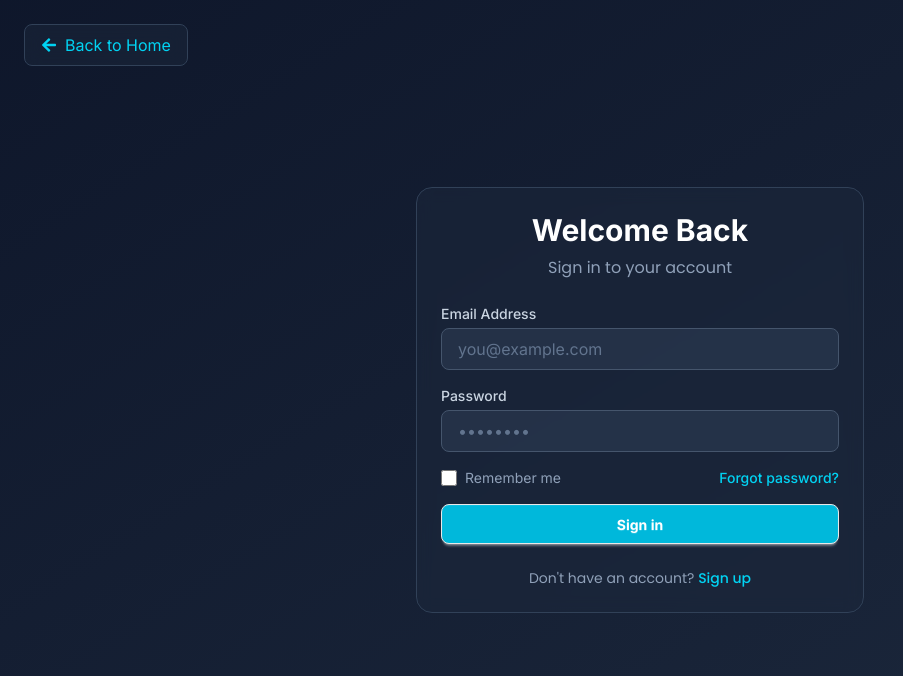
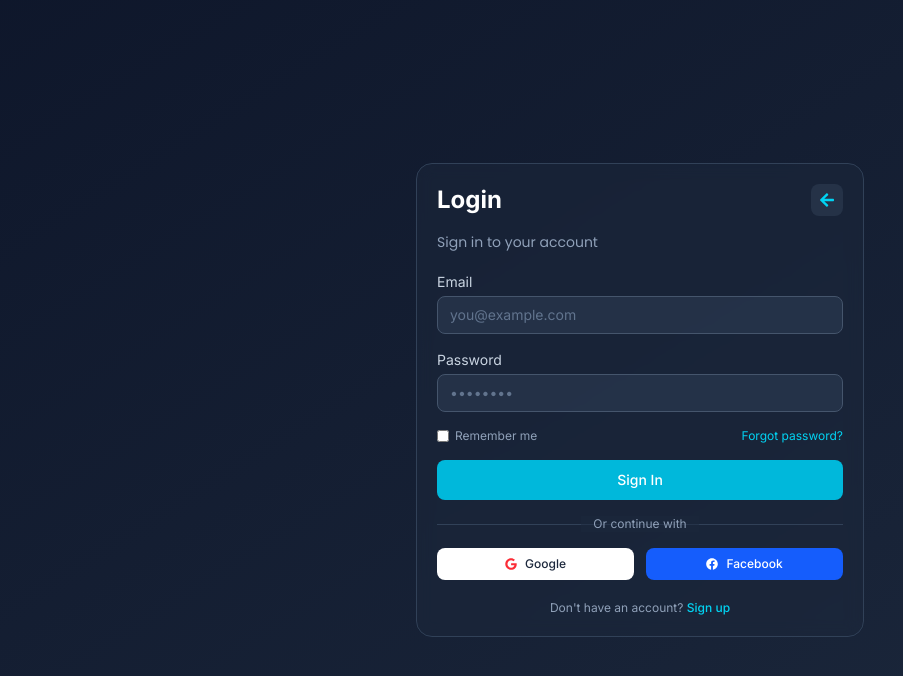
Before and after one commit to rashedulraha/Fire-Base-Authentication, a React (Vite) app: page /login in a window 1280 px wide. Shown: the top 676 px of the page, without its empty margins (0-903 px from the left). Built offline with nearby package versions, Linux system fonts and the light colour scheme; no server answers.

Commit message:
update login form and register and adding login and register with google

```diff
--- a/src/Components/Navbar/Navbar.jsx
+++ b/src/Components/Navbar/Navbar.jsx
@@ -53,7 +53,7 @@ const Navbar = () => {
 
         <button className="bg-cyan-500 hover:bg-cyan-400 text-white  px-6 py-2 rounded-md font-semibold cursor-pointer transition  duration-300 transform hover:scale-105">
           {user ? (
-            <a onClick={handleSignOut}>Sign Out </a>
+            <a onClick={handleSignOut}>Logout </a>
           ) : (
             <Link to={"/login"}>Login</Link>
           )}
--- a/src/Pages/Login.jsx
+++ b/src/Pages/Login.jsx
@@ -1,121 +1,149 @@
 import { useContext } from "react";
-import { FaArrowLeft } from "react-icons/fa";
-import { Link, useLocation } from "react-router";
+import { FaArrowLeft, FaGoogle, FaFacebook } from "react-icons/fa";
+import { Link, useLocation, useNavigate } from "react-router";
 import { AuthContext } from "../AuthContext/AuthContext";
 import { toast } from "react-toastify";
 
 const Login = () => {
-  const { signInUser } = useContext(AuthContext);
+  const { signInUser, signInWithGoogle, signInWithFacebook } =
+    useContext(AuthContext);
+  const location = useLocation();
+  const navigate = useNavigate();
 
-  const location = useLocation();
-  console.log(location);
-
-  //!  handleLogin function
   const handleLogin = (event) => {
     event.preventDefault();
     const email = event.target.email.value;
     const password = event.target.password.value;
 
     signInUser(email, password)
-      .then((result) => {
-        console.log(result);
-        toast.success("successfully login ");
+      .then(() => {
+        toast.success("Successfully logged in");
+        navigate(location.state || "/");
       })
       .catch((error) => {
-        console.log(error.message);
         toast.error(error.message);
       });
   };
 
-  //
+  const handleGoogleLogin = () => {
+    signInWithGoogle()
+      .then(() => {
+        toast.success("Successfully logged in with Google");
+        navigate(location.state || "/");
+      })
+      .catch((error) => {
+        toast.error(error.message);
+      });
+  };
+
+  const handleFacebookLogin = () => {
+    signInWithFacebook()
+      .then(() => {
+        toast.success("Successfully logged in with Facebook");
+        navigate(location.state || "/");
+      })
+      .catch((error) => {
+        toast.error(error.message);
+      });
+  };
+
   return (
-    <div className="h-screen bg-gradient-to-br from-slate-900 to-slate-800 flex items-center justify-center p-4 overflow-hidden relative">
-      {/* Back to Home Button - Outside the card, top left */}
-      <div className="absolute top-6 left-6">
+    <div className="h-screen bg-gradient-to-br from-slate-900 to-slate-800 flex items-center justify-center p-4">
+      <div className="w-full max-w-md bg-slate-800/50 backdrop-blur-sm rounded-2xl border border-slate-700 p-5">
+        {/* Header */}
+        <div className="flex items-center justify-between mb-4">
+          <h1 className="text-2xl font-bold text-white">Login</h1>
           <Link
             to="/"
-          className="inline-flex items-center text-cyan-400 hover:text-cyan-300 transition duration-300 bg-slate-800/50 backdrop-blur-sm px-4 py-2 rounded-lg border border-slate-700">
-          <FaArrowLeft className="mr-2" />
-          Back to Home
+            className="p-2 rounded-lg bg-slate-700/50 text-cyan-400 hover:bg-slate-700 transition-colors">
+            <FaArrowLeft />
           </Link>
         </div>
 
-      <div className="bg-slate-800/50 backdrop-blur-sm rounded-2xl border border-slate-700 p-6 w-full max-w-md max-h-[90vh] overflow-y-auto">
-        <div className="text-center mb-6">
-          <h1 className="text-3xl font-bold text-white mb-2">Welcome Back</h1>
-          <p className="text-slate-400">Sign in to your account</p>
-        </div>
+        <p className="text-slate-400 mb-5 text-sm">Sign in to your account</p>
 
+        {/* Login Form */}
         <form onSubmit={handleLogin} className="space-y-4">
           <div>
-            <label
-              htmlFor="email"
-              className="block text-sm font-medium text-slate-300 mb-1">
-              Email Address
-            </label>
+            <label className="block text-sm text-slate-300 mb-1">Email</label>
             <input
+              type="email"
               name="email"
-              type="email"
-              className="w-full bg-slate-700/50 border border-slate-600 rounded-lg px-4 py-2 text-white placeholder-slate-500 focus:outline-none focus:ring-2 focus:ring-cyan-500 focus:border-transparent"
               placeholder="you@example.com"
+              className="w-full bg-slate-700/50 border border-slate-600 rounded-lg px-3 py-2 text-white placeholder-slate-500 focus:outline-none focus:ring-2 focus:ring-cyan-500 text-sm"
+              required
             />
           </div>
 
           <div>
-            <label
-              htmlFor="password"
-              className="block text-sm font-medium text-slate-300 mb-1">
+            <label className="block text-sm text-slate-300 mb-1">
               Password
             </label>
             <input
+              type="password"
               name="password"
-              type="password"
-              className="w-full bg-slate-700/50 border border-slate-600 rounded-lg px-4 py-2 text-white placeholder-slate-500 focus:outline-none focus:ring-2 focus:ring-cyan-500 focus:border-transparent"
               placeholder="••••••••"
+              className="w-full bg-slate-700/50 border border-slate-600 rounded-lg px-3 py-2 text-white placeholder-slate-500 focus:outline-none focus:ring-2 focus:ring-cyan-500 text-sm"
+              required
             />
           </div>
 
-          <div className="flex items-center justify-between">
-            <div className="flex items-center">
+          <div className="flex items-center justify-between text-xs">
+            <label className="flex items-center text-slate-400">
               <input
-                name="remember-me"
                 type="checkbox"
-                className="h-4 w-4 text-cyan-500 focus:ring-cyan-500 border-slate-600 rounded bg-slate-700"
+                className="mr-1.5 h-3 w-3 rounded border-slate-600 bg-slate-700 text-cyan-500 focus:ring-cyan-500"
               />
-              <label
-                htmlFor="remember-me"
-                className="ml-2 block text-sm text-slate-400">
               Remember me
             </label>
-            </div>
-
-            <div className="text-sm">
-              <Link
-                to={"/"}
-                className="font-medium text-cyan-400 hover:text-cyan-300">
+            <Link to="/" className="text-cyan-400 hover:text-cyan-300">
               Forgot password?
             </Link>
           </div>
+
+          <button
+            type="submit"
+            className="w-full bg-cyan-500 hover:bg-cyan-400 text-white font-medium py-2.5 rounded-lg transition duration-300 text-sm">
+            Sign In
+          </button>
+        </form>
+
+        {/* Divider */}
+        <div className="relative my-4">
+          <div className="absolute inset-0 flex items-center">
+            <div className="w-full border-t border-slate-700"></div>
+          </div>
+          <div className="relative flex justify-center text-xs">
+            <span className="px-3 bg-slate-800/50 text-slate-400">
+              Or continue with
+            </span>
+          </div>
         </div>
 
-          <div className="flex-3">
+        {/* Social Login */}
+        <div className="grid grid-cols-2 gap-3">
           <button
-              type="submit"
-              className="btn w-full bg-cyan-500 hover:bg-cyan-400 text-white font-bold py-2 px-4 rounded-lg transition duration-300 cursor-pointer ">
-              Sign in
+            onClick={handleGoogleLogin}
+            className="flex items-center justify-center gap-2 bg-white text-slate-800 hover:bg-slate-100 font-medium py-2 rounded-lg transition duration-300 text-xs">
+            <FaGoogle className="text-red-500" />
+            Google
+          </button>
+          <button
+            onClick={handleFacebookLogin}
+            className="flex items-center justify-center gap-2 bg-blue-600 text-white hover:bg-blue-700 font-medium py-2 rounded-lg transition duration-300 text-xs">
+            <FaFacebook />
+            Facebook
           </button>
         </div>
-        </form>
 
-        <div className="mt-6 text-center">
-          <p className="text-sm text-slate-400">
+        {/* Footer */}
+        <div className="mt-5 text-center text-xs text-slate-400">
           Don't have an account?{" "}
           <Link
-              to={"/registration"}
-              className="font-medium text-cyan-400 hover:text-cyan-300">
+            to="/registration"
+            className="text-cyan-400 hover:text-cyan-300 font-medium">
             Sign up
           </Link>
-          </p>
         </div>
       </div>
     </div>
--- a/src/Pages/Register.jsx
+++ b/src/Pages/Register.jsx
@@ -1,11 +1,12 @@
 import { useContext } from "react";
-import { FaArrowLeft } from "react-icons/fa";
+import { FaArrowLeft, FaGoogle, FaFacebook } from "react-icons/fa";
 import { Link } from "react-router";
 import { AuthContext } from "../AuthContext/AuthContext";
 import { toast } from "react-toastify";
 
 const Register = () => {
-  const { createUser } = useContext(AuthContext);
+  const { createUser, signInWithGoogle, signInWithFacebook } =
+    useContext(AuthContext);
 
   //
   const handleRegister = (event) => {
@@ -14,7 +15,6 @@ const Register = () => {
     const password = event.target.password.value;
 
     //  call function to create user
-
     createUser(email, password)
       .then((result) => {
         console.log(result);
@@ -25,27 +25,48 @@ const Register = () => {
         toast.error(error.message);
       });
   };
+
+  // Handle Google login
+  const handleGoogleLogin = () => {
+    signInWithGoogle()
+      .then((result) => {
+        console.log(result);
+        toast.success("Successfully registered with Google");
+      })
+      .catch((error) => {
+        console.log(error.message);
+        toast.error(error.message);
+      });
+  };
+
+  // Handle Facebook login
+  const handleFacebookLogin = () => {
+    signInWithFacebook()
+      .then((result) => {
+        console.log(result);
+        toast.success("Successfully registered with Facebook");
+      })
+      .catch((error) => {
+        console.log(error.message);
+        toast.error(error.message);
+      });
+  };
+
   return (
-    <div className="h-screen bg-gradient-to-br from-slate-900 to-slate-800 flex items-center justify-center p-4 overflow-hidden relative">
-      {/* Back to Home Button - Outside the card, top left */}
-      <div className="absolute top-6 left-6">
+    <div className="h-screen bg-gradient-to-br from-slate-900 to-slate-800 flex items-center justify-center p-4 overflow-hidden">
+      <div className="bg-slate-800/50 backdrop-blur-sm rounded-2xl border border-slate-700 p-4 w-full max-w-md">
+        <div className="flex justify-between items-center mb-4">
+          <h1 className="text-2xl font-bold text-white">Create Account</h1>
           <Link
             to="/"
-          className="inline-flex items-center text-cyan-400 hover:text-cyan-300 transition duration-300 bg-slate-800/50 backdrop-blur-sm px-4 py-2 rounded-lg border border-slate-700">
-          <FaArrowLeft className="mr-2" />
-          Back to Home
+            className="text-cyan-400 hover:text-cyan-300 transition duration-300 bg-slate-800/50 backdrop-blur-sm p-2 rounded-lg border border-slate-700">
+            <FaArrowLeft />
           </Link>
         </div>
+        <p className="text-slate-400 mb-4">Sign up to get started</p>
 
-      <div className="bg-slate-800/50 backdrop-blur-sm rounded-2xl border border-slate-700 p-6 w-full max-w-md max-h-[90vh] overflow-y-auto">
-        <div className="text-center mb-6">
-          <h1 className="text-3xl font-bold text-white mb-2">Create Account</h1>
-          <p className="text-slate-400">Sign up to get started</p>
-        </div>
-
-        <form onSubmit={handleRegister} className="space-y-4">
+        <form onSubmit={handleRegister} className="space-y-3">
           <div>
-            {/* person name */}
             <label
               htmlFor="name"
               className="block text-sm font-medium text-slate-300 mb-1">
@@ -54,29 +75,27 @@ const Register = () => {
             <input
               type="text"
               name="name"
-              className="w-full bg-slate-700/50 border border-slate-600 rounded-lg px-4 py-2 text-white placeholder-slate-500 focus:outline-none focus:ring-2 focus:ring-cyan-500 focus:border-transparent"
+              className="w-full bg-slate-700/50 border border-slate-600 rounded-lg px-3 py-2 text-white placeholder-slate-500 focus:outline-none focus:ring-2 focus:ring-cyan-500 focus:border-transparent text-sm"
               placeholder="Full Name"
             />
           </div>
 
           <div>
-            {/* Person email */}
             <label
               htmlFor="email"
               className="block text-sm font-medium text-slate-300 mb-1">
-              Email Address
+              Email
             </label>
             <input
               type="email"
               name="email"
-              className="w-full bg-slate-700/50 border border-slate-600 rounded-lg px-4 py-2 text-white placeholder-slate-500 focus:outline-none focus:ring-2 focus:ring-cyan-500 focus:border-transparent"
+              className="w-full bg-slate-700/50 border border-slate-600 rounded-lg px-3 py-2 text-white placeholder-slate-500 focus:outline-none focus:ring-2 focus:ring-cyan-500 focus:border-transparent text-sm"
               placeholder="you@example.com"
               required
             />
           </div>
 
           <div>
-            {/* person account password */}
             <label
               htmlFor="password"
               className="block text-sm font-medium text-slate-300 mb-1">
@@ -85,23 +104,21 @@ const Register = () => {
             <input
               name="password"
               type="password"
-              className="w-full bg-slate-700/50 border border-slate-600 rounded-lg px-4 py-2 text-white placeholder-slate-500 focus:outline-none focus:ring-2 focus:ring-cyan-500 focus:border-transparent"
+              className="w-full bg-slate-700/50 border border-slate-600 rounded-lg px-3 py-2 text-white placeholder-slate-500 focus:outline-none focus:ring-2 focus:ring-cyan-500 focus:border-transparent text-sm"
               placeholder="••••••••"
               required
             />
           </div>
 
-          <div className="flex items-center">
+          <div className="flex items-center text-xs">
             <input
               id="terms"
               name="terms"
               type="checkbox"
-              className="h-4 w-4 text-cyan-500 focus:ring-cyan-500 border-slate-600 rounded bg-slate-700"
+              className="h-3 w-3 text-cyan-500 focus:ring-cyan-500 border-slate-600 rounded bg-slate-700"
               required
             />
-            <label
-              htmlFor="terms"
-              className="ml-2 block text-sm text-slate-400">
+            <label htmlFor="terms" className="ml-1 text-slate-400">
               I agree to the{" "}
               <Link to={"/"} className="text-cyan-400 hover:text-cyan-300">
                 Terms and Conditions
@@ -109,21 +126,45 @@ const Register = () => {
             </label>
           </div>
 
-          <div className="flex-3">
           <button
             type="submit"
-              className="w-full bg-cyan-500 hover:bg-cyan-400 text-white font-bold py-2 px-4 rounded-lg transition duration-300">
+            className="w-full bg-cyan-500 hover:bg-cyan-400 text-white font-medium py-2 px-4 rounded-lg transition duration-300 text-sm">
             Sign Up
           </button>
-          </div>
         </form>
 
-        <div className="mt-6 text-center">
-          <p className="text-sm text-slate-400">
+        <div className="mt-4">
+          <div className="relative">
+            <div className="absolute inset-0 flex items-center">
+              <div className="w-full border-t border-slate-700"></div>
+            </div>
+            <div className="relative flex justify-center text-xs">
+              <span className="px-2 bg-slate-800/50 text-slate-400">
+                Or sign up with
+              </span>
+            </div>
+          </div>
+
+          <div className="mt-3 grid grid-cols-2 gap-2">
+            <button
+              onClick={handleGoogleLogin}
+              className="flex items-center justify-center gap-1 bg-white text-slate-800 hover:bg-slate-100 font-medium py-2 px-3 rounded-lg transition duration-300 text-xs">
+              <FaGoogle className="text-red-500" />
+              Google
+            </button>
+            <button
+              onClick={handleFacebookLogin}
+              className="flex items-center justify-center gap-1 bg-blue-600 text-white hover:bg-blue-700 font-medium py-2 px-3 rounded-lg transition duration-300 text-xs">
+              <FaFacebook />
+              Facebook
+            </button>
+          </div>
+        </div>
+
+        <div className="mt-4 text-center text-xs">
+          <p className="text-slate-400">
             Already have an account?{" "}
-            <Link
-              to={"/login"}
-              className="font-medium text-cyan-400 hover:text-cyan-300">
+            <Link to={"/login"} className="text-cyan-400 hover:text-cyan-300">
               Sign in
             </Link>
           </p>
```
Lines whose indentation alone changed are shown as unchanged.
